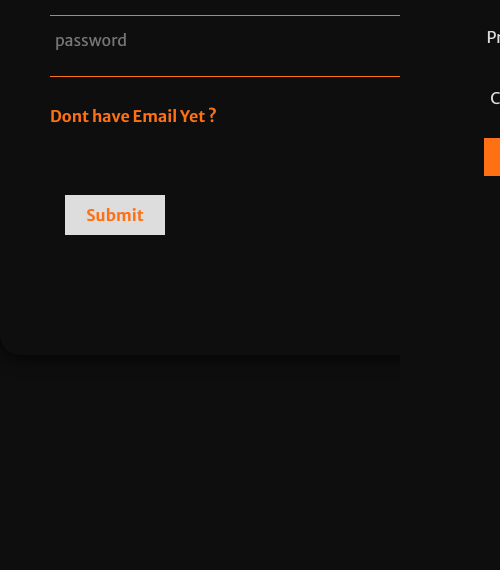
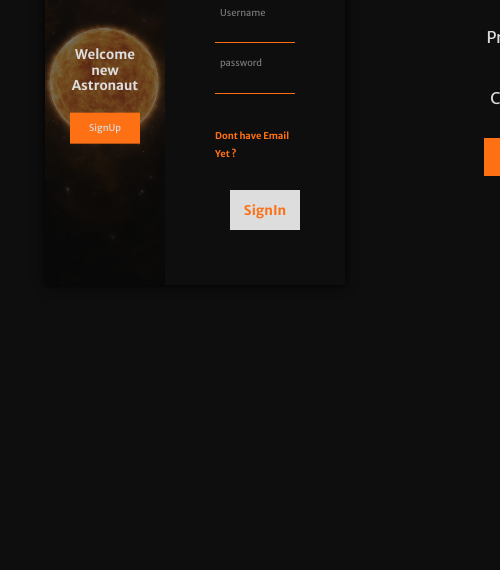
Before and after one commit to Tarekzein/V-SPACE, a plain HTML site: page login.html in a window 390 px wide. Shown: the part 274-844 px from the top of the page, 500 px wide, since content can reach past the window. Drawn offline with Linux system fonts and the light colour scheme.

Commit message:
Done: login Page Responsive - index modified

```diff
--- a/css/constants.css
+++ b/css/constants.css
@@ -212,7 +212,7 @@ input {
 
 .special-heading {
   color: var(--secondaryText);
-  font-size: 100pt;
+  font-size: 50pt;
   padding-left: 30px;
   background-color: var(--mainText);
 }
@@ -220,7 +220,7 @@ input {
 @media screen and (max-width: 780px) {
 
   .special-heading {
-    font-size: 80pt;
+    font-size: 30pt;
   }
 
 }
@@ -228,7 +228,7 @@ input {
 @media screen and (max-width: 660px) {
 
   .special-heading {
-    font-size: 50pt;
+    font-size: 20pt;
   }
 
 }
--- a/css/log.css
+++ b/css/log.css
@@ -1,9 +1,9 @@
-/* :root {
+:root {
   --mainColor: rgb(14, 14, 14);
   --secondaryColor: #393e46;
   --mainText: #dddddd;
   --secondaryText: #fd7014;
-} */
+}
 
 .header .container {
   padding: 15px 30px;
@@ -50,19 +50,70 @@
   text-align: right;
 }
 
-.form-box {
+.auth-box {
   background-color: var(--mainColor);
-  width: 500px;
+  width: 1000px;
+  height: 500px;
   margin-left: auto;
   margin-right: auto;
+  margin-top: 60px;
+  margin-bottom: 60px;
+  box-shadow: 0 0 10px ;
+
+}
+
+.auth-box .img-box {
+  width: 40% ;
+  height: 100%;
+  background-image: url("../images/03.jpg");
+  background-size: cover;
+  background-position: center;
+  display: inline-block;
+  position: relative;
+  padding: 15px;
+}
+
+.auth-box .img-box .intro-mess {
+  position: absolute;
+  text-align: center;
+  justify-content: center;
+  align-items: center;
+
+  z-index: 2;
+  left: 50%;
+  top: 50%;
+  transform: translate(-50%,-50%);
+  -webkit-transform: translate(-50%,-50%);
+  -moz-transform: translate(-50%,-50%);
+  -ms-transform: translate(-50%,-50%);
+  -o-transform: translate(-50%,-50%);
+}
+
+.auth-box .img-box h2 {
+  color: var(--mainText);
+  font-size: 20pt;
+  margin-top: 20px;
+  margin-bottom: 20px;
+}
+
+.auth-box .img-box .btn {
+  transition: 0.3s;
+  -webkit-transition: 0.3s;
+  -moz-transition: 0.3s;
+  -ms-transition: 0.3s;
+  -o-transition: 0.3s;
+}
+
+
+.form-box {
+  display:inline-block;
+  width: 60%;
+  height: 100%;
   padding: 20px;
-  border-radius: 20px;
-  -webkit-border-radius: 20px;
-  -moz-border-radius: 20px;
-  -ms-border-radius: 20px;
-  -o-border-radius: 20px;
-  box-shadow: 0 0 20px ;
+  margin-left: auto;
+  margin-right: auto;
 }
+
 
 .form-box .title {
   text-align: center;
@@ -81,7 +132,6 @@
 .form-box .form .box {
   width: 100%;
   position: relative;
-  /* background-color: #dddddd; */
   border-bottom: 1px solid var(--secondaryText);
   margin-bottom: 30px;
 }
@@ -93,6 +143,7 @@
   outline: none;
   background-color:transparent;
   color: var(--mainText);
+  font-size: 10pt;
 }
 
 .form-box .form .box label {
@@ -128,7 +179,7 @@
 
 .form-box .form .btn {
   width: fit-content;
-  margin: 60px auto;
+  margin: 20px auto;
 }
 
 .form-box .form .btn input {
@@ -153,3 +204,86 @@
   background-color: var(--secondaryText);
   color: var(--mainText);
 }
+
+@media screen and (max-width:1015px) {
+  .auth-box {
+    width:700px;
+    height: 400px;
+  }
+}
+
+@media screen and (max-width:720px) {
+  .auth-box {
+    width:500px;
+  }
+
+  .auth-box .img-box h2 {
+    font-size: 15pt;
+  }
+
+  .auth-box .img-box .btn {
+    font-size: 10pt;
+    width: 70px;
+    text-align: center;
+  }
+
+  .form-box .title {
+    font-size: 20pt;
+  }
+
+  .form-box .form .box label {
+    font-size: 10pt;
+  }
+
+  .form-box .form .reg-link a {
+    font-size: 10pt;
+  }
+
+  .form-box .form .btn input {
+    font-size: 10pt;
+    width: 70px;
+
+  }
+
+}
+
+@media screen and (max-width:520px) {
+  .auth-box {
+    width:300px;
+
+  }
+
+  .auth-box .img-box h2 {
+    font-size: 10pt;
+  }
+
+  .auth-box .img-box .btn {
+    font-size: 7pt;
+    width: 70px;
+    text-align: center;
+  }
+
+  .form-box .title {
+    font-size: 15pt;
+  }
+
+  .form-box .form .box label {
+    font-size: 7pt;
+  }
+
+  .form-box .form .box input {
+    font-size: 7pt;
+    height: 15px;
+  }
+
+  .form-box .form .reg-link a {
+    font-size: 7pt;
+  }
+
+  .form-box .form .btn input {
+    font-size: 10pt;
+    width: 70px;
+
+  }
+
+}
--- a/css/master.css
+++ b/css/master.css
@@ -226,11 +226,24 @@ a {
 
 
 .page-up div i {
-  color: var(--mainColor);
+  color: var(--mainText);
   font-size: 14pt;
 }
 
 /* end page-up button */
+
+
+.overlay {
+  position: absolute;
+  left: 0;
+  top: 0;
+  width: 100%;
+  height: 100%;
+  background-color: var(--mainColor);
+  z-index: 1;
+  opacity: 0.5;
+}
+
 
 /* Landing */
 
@@ -252,16 +265,6 @@ a {
   -webkit-animation: fade 1.5s;
 }
 
-.landing-page .overlay {
-  position: absolute;
-  left: 0;
-  top: 0;
-  width: 100%;
-  height: 100%;
-  background-color: var(--mainColor);
-  z-index: 1;
-  opacity: 0.5;
-}
 
 .landing-page .header {
   padding: 15px 30px;
@@ -585,6 +588,10 @@ a {
   margin-top: 0;
 }
 
+.footer .special-heading h1 {
+  margin-top: 0;
+}
+
 .footer .contact-details {
 
   justify-content: space-between;
@@ -594,8 +601,8 @@ a {
 .footer  .copy-right {
   text-align: center;
   background-color: #000;
-  padding-top: 30px;
-  padding-bottom: 30px;
+  padding-top: 15px;
+  padding-bottom: 15px;
 
 }
 
--- a/js/master.js
+++ b/js/master.js
@@ -1,3 +1,22 @@
+// menu icon change
+
+let menuIcon = document.querySelector(".menu-icon");
+
+menuIcon.addEventListener("click", () => {
+  menuIcon.classList.toggle("change");
+  let menuVertical = document.querySelector(".vertical-menu");
+  if (menuIcon.classList.contains("change")) {
+    menuVertical.style.right = "0";
+    menuIcon.style.position = "fixed";
+  }
+  else {
+    menuVertical.style.right = "-250px";
+    menuIcon.style.position = "absolute";
+  }
+});
+
+
+
 // page loading animation
 
 let pageContainer = document.querySelector(".parent");
@@ -21,6 +40,10 @@ document.querySelector(".gear-icon ").addEventListener("click", ()=>{
 );
 
 
+
+
+
+
 // change colors code
 let colorsli = document.querySelectorAll(".color-list li");
 
@@ -29,8 +52,60 @@ let colorStorage = localStorage.getItem("color");
 const rocketColors = ["rocket color1.svg", "rocket color2.svg", "rocket color3.svg", "rocket color4.svg"];
 
 
+colorsli.forEach(li => {
+
+  li.addEventListener("click", (e) => {
+
+    let color = e.target.dataset.color; // target targets the clicked element
+
+    // set the color of the root variable
+    document.documentElement.style.setProperty("--secondaryText", color);
+    // set the choseen color to the local storage
+    localStorage.setItem("color", color);
+
+    let currentActv = document.querySelector(".active");
+    currentActv.classList.remove("active");
+    e.target.classList.toggle("active");
+
+
+    if (color === "#fd7014") {
+      let img = document.querySelector(".about-box img");
+      img.setAttribute("src", `images/${rocketColors[0]}`);
+    }
+    else if (color === "#145efd") {
+      let img = document.querySelector(".about-box img");
+      img.setAttribute("src", `images/${rocketColors[1]}`);
+    }
+    else if (color === "#14fd27") {
+      let img = document.querySelector(".about-box img");
+      img.setAttribute("src", `images/${rocketColors[2]}`);
+    }
+    else if (color === "#fdf914") {
+      let img = document.querySelector(".about-box img");
+      img.setAttribute("src", `images/${rocketColors[3]}`);
+    }
+
+
+  });
+
+});
+
+
 if (colorStorage !== null) {
   document.documentElement.style.setProperty("--secondaryText", colorStorage);
+
+  document.querySelectorAll(".color-list li").forEach(elm => {
+
+    // remove active class from li element
+    elm.classList.remove("active");
+
+    // add the active class to li element of choosen color
+    if (elm.dataset.color === colorStorage) {
+      elm.classList.add("active");
+    }
+
+  });
+
 
   if (colorStorage === "#fd7014") {
     let img = document.querySelector(".about-box img");
@@ -49,78 +124,13 @@ if (colorStorage !== null) {
     img.setAttribute("src", `images/${rocketColors[3]}`);
   }
 
+}
 
 
-  document.querySelectorAll(".color-list li").forEach(elm => {
-
-    // remove active class from li element
-    elm.classList.remove("active");
-
-    // add the active class to li element of choosen color
-    if (elm.dataset.color === colorStorage) {
-      elm.classList.add("active");
-    }
-
-  });
-
-}
-
-colorsli.forEach(li => {
-
-  li.addEventListener("click", (e) => {
-
-    let color = e.target.dataset.color; // target targets the clicked element
-
-    // set the color of the root variable
-    document.documentElement.style.setProperty("--secondaryText", color);
-    // set the choseen color to the local storage
-    localStorage.setItem("color", color);
-
-    if (color === "#fd7014") {
-      let img = document.querySelector(".about-box img");
-      img.setAttribute("src", `images/${rocketColors[0]}`);
-    }
-    else if (color === "#145efd") {
-      let img = document.querySelector(".about-box img");
-      img.setAttribute("src", `images/${rocketColors[1]}`);
-    }
-    else if (color === "#14fd27") {
-      let img = document.querySelector(".about-box img");
-      img.setAttribute("src", `images/${rocketColors[2]}`);
-    }
-    else if (color === "#fdf914") {
-      let img = document.querySelector(".about-box img");
-      img.setAttribute("src", `images/${rocketColors[3]}`);
-    }
-
-    let currentActv = document.querySelector(".active");
-
-    currentActv.classList.remove("active");
-
-    e.target.classList.toggle("active");
-
-  });
-
-});
 
 // landing page code
 
-// menu icon change
 
-let menuIcon = document.querySelector(".menu-icon");
-
-menuIcon.addEventListener("click", () => {
-  menuIcon.classList.toggle("change");
-  let menuVertical = document.querySelector(".vertical-menu");
-  if (menuIcon.classList.contains("change")) {
-    menuVertical.style.right = "0";
-    menuIcon.style.position = "fixed";
-  }
-  else {
-    menuVertical.style.right = "-250px";
-    menuIcon.style.position = "absolute";
-  }
-});
 
 // change the background automaticaly
 setInterval(() => {
--- a/login.html
+++ b/login.html
@@ -77,6 +77,15 @@
         </div>
       </div>
 
+      <div class="auth-box flex">
+        <div class="img-box">
+          <div class="overlay"></div>
+          <div class="intro-mess flex">
+            <h2>Welcome new Astronaut</h2>
+            <a href="#" class="btn btn1">SignUp</a>
+          </div>
+        </div>
+
         <div class="form-box">
           <h1 class="title">Login</h1>
           <form action="" method="POST" class="form">
@@ -92,9 +101,10 @@
               <h4><a href="#">Dont have Email Yet ?</a></h4>
             </div>
             <div class="btn">
-            <input type="submit" />
+              <input type="submit" value="SignIn" />
             </div>
           </form>
+        </div>
       </div>
     </div>
 
```
Also changed, not shown: index.html (+9 -7 lines). Lines whose indentation alone changed are shown as unchanged.
